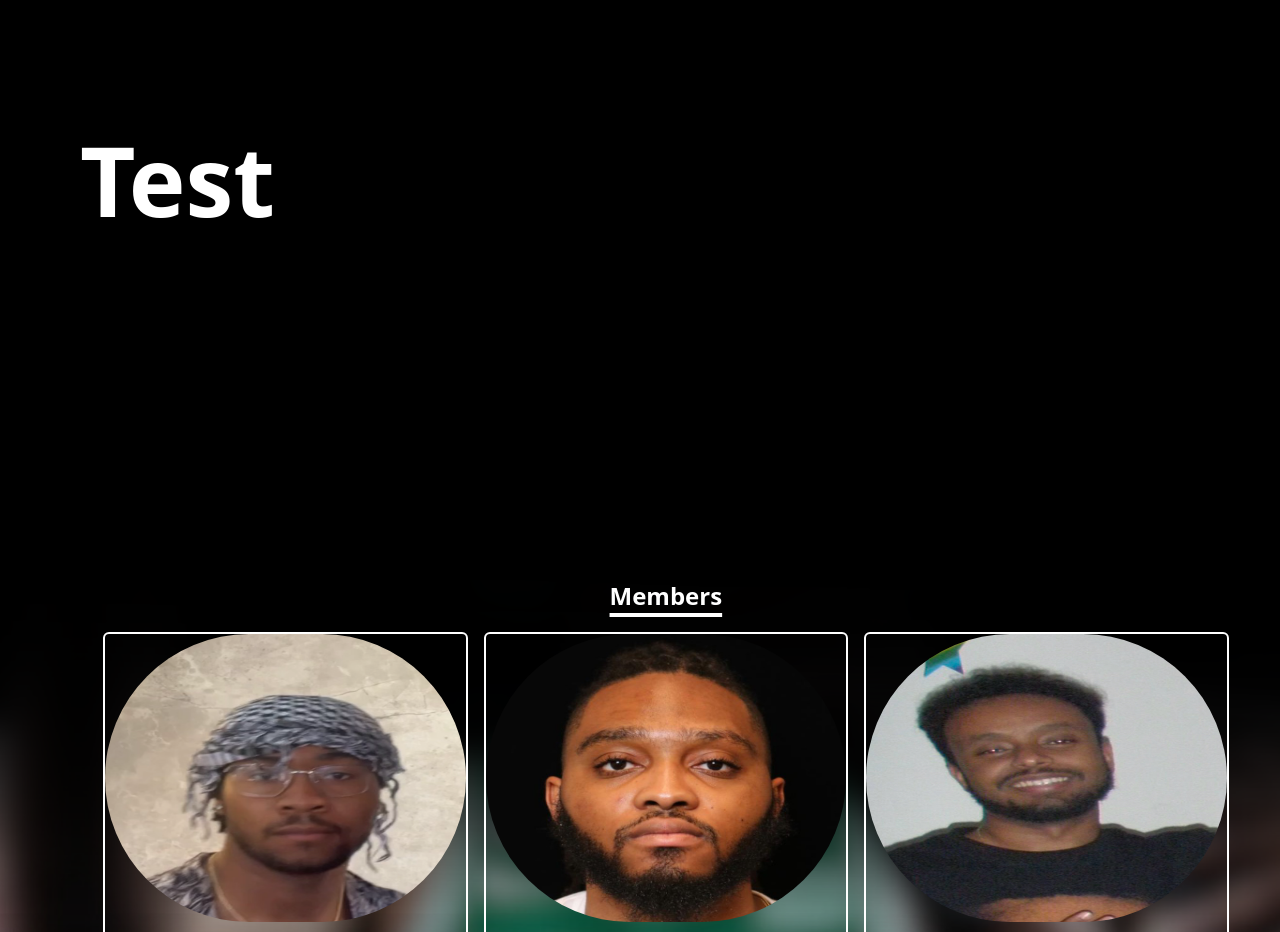
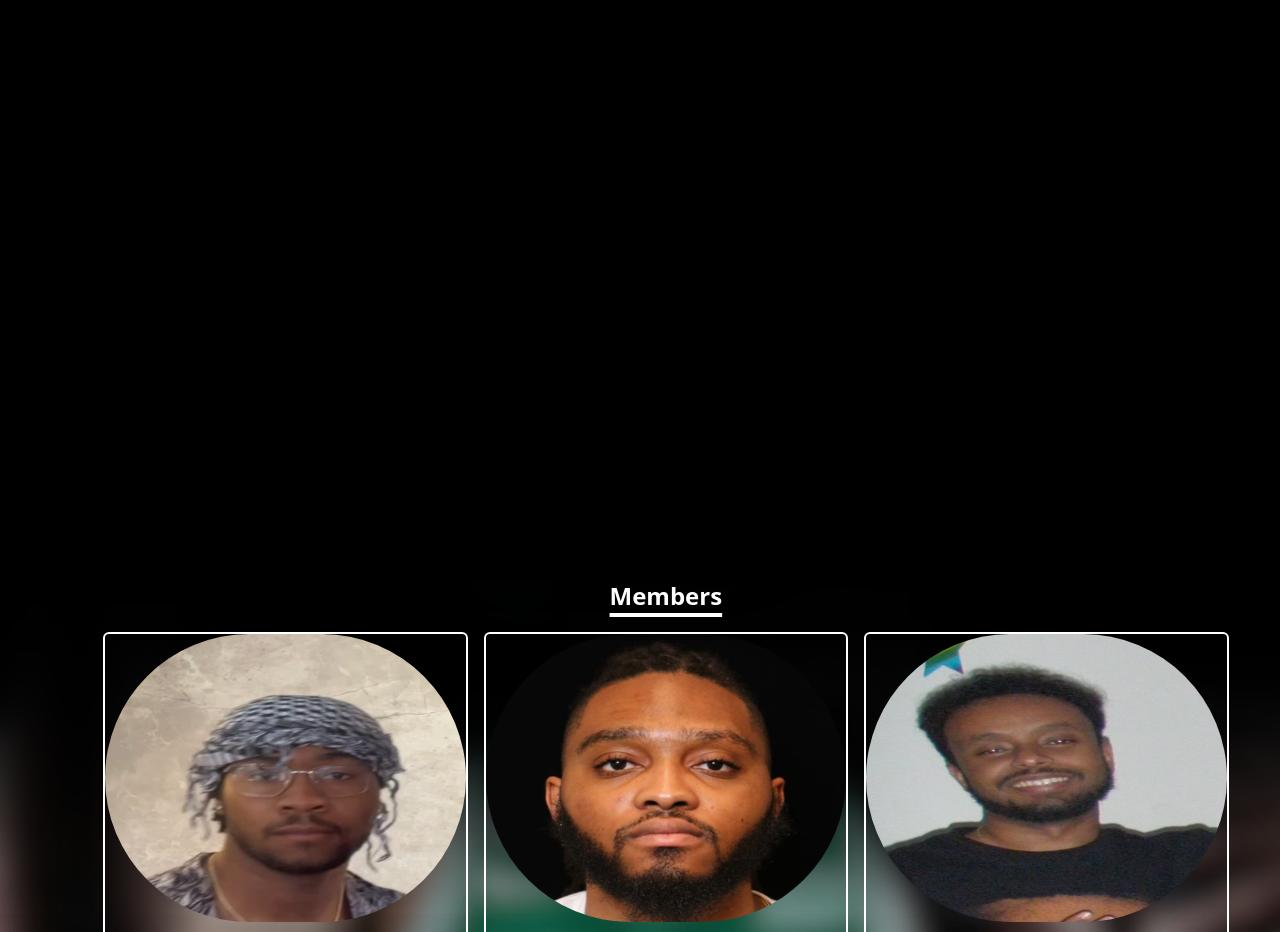
Before and after one commit to Al3xand3r11/WhatsthePlay-app, a React (Vite) app: page / in a window 1280 px wide. Shown: the part 1020-1952 px from the top of the page. Built offline with nearby package versions, Linux system fonts and the light colour scheme.

Commit message:
30 min updates

```diff
--- a/src/components/Stats/statsCall.jsx
+++ b/src/components/Stats/statsCall.jsx
@@ -20,22 +20,18 @@ const StatsCall = ({}) => {
 
     }
 
-    {/*useEffect(() => {
+    useEffect(() => {
+      const update = 30 * 60 * 1000;//30 minute updates
       const interval = setInterval(() => {
         pullStats();
-      }, 10000);
+      }, update);
       return () => clearInterval(interval);
-    },[])*/}
-
-    const testStats = useCallback(() => {
-      pullStats();
-    })
+    },[])
 
 return(
 
   <div className="flex flex-col md:flex-row items-center justify-center  ">
   <div className="grid grid-cols-2 sm:grid-cols-2 md:grid-cols-2 lg:grid-cols-4 gap-4">
-    <button onClick={testStats}>Test</button>
   { dailyStats?.response.map((answer) =>
   <div class="mx-auto my-2 max-w-md rounded overflow-hidden shadow-md text-xs pl-10">
   <div class="flex bg-gray-200 px-2 py-2">
```
